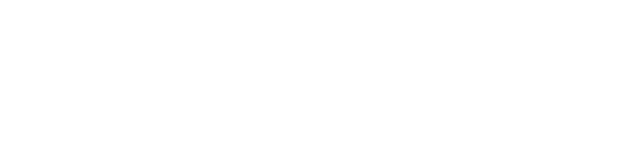
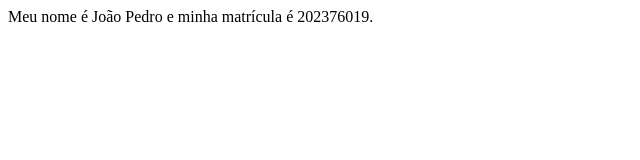
Before and after one commit to ufjf-dcc202/ufjf-dcc202-2023-3-a-atv2-joaopedrodaniel, a plain HTML site: page index.html in a window 1280 px wide. Shown: the whole page, without its empty margins (0-640 px from the left). Drawn offline with Linux system fonts and the light colour scheme.

Commit message:
adiciona conteúdo inicial

```diff
--- a/index.html
+++ b/index.html
@@ -3,9 +3,10 @@
 <head>
     <meta charset="UTF-8">
     <meta name="viewport" content="width=device-width, initial-scale=1.0">
-    <title>Document</title>
+    <title>dcc202 Atividade 2</title>
 </head>
 <body>
+    Meu nome é João Pedro e minha matrícula é 202376019.
 
 </body>
 </html>
```
